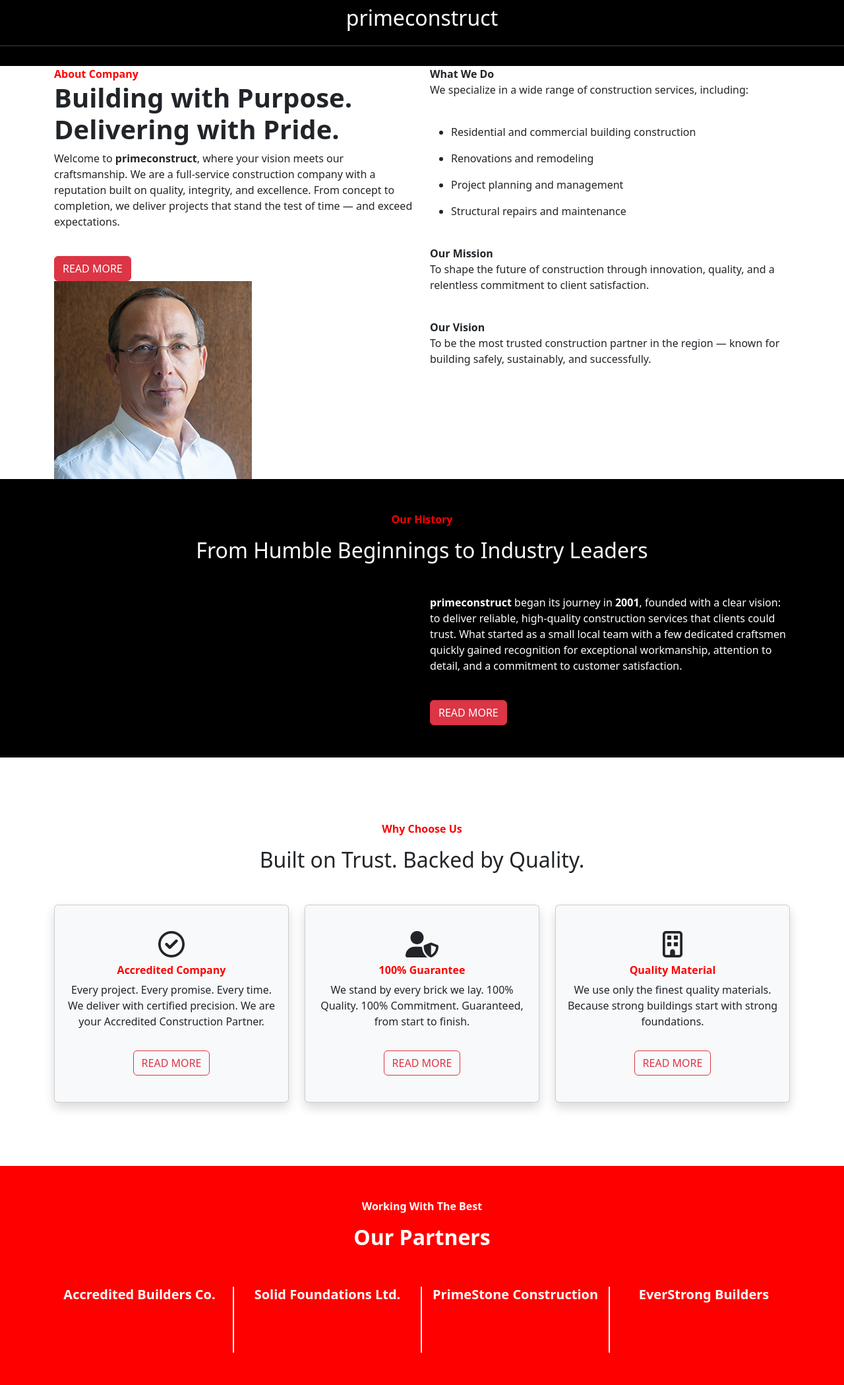
After one commit to Samarthgawade19/primeconstruct, a PHP site: page /about.php in a window 1280 px wide. The commit adds this page. Shown: the whole page at 66% size. Run offline with PHP 8.4, Linux system fonts and the light colour scheme.

Commit message:
About page added and some changes in header

```diff
--- /dev/null
+++ b/about.php
@@ -0,0 +1,138 @@
+<?php
+include "header.php";
+?>
+<div class="container">
+    <div class="row">
+        <div class="col-6">
+            <b style="color: red;">About Company</b>
+            <h1><b>Building with Purpose. Delivering with Pride.</b></h1>
+            <p>Welcome to <b>primeconstruct</b>, where your vision meets our craftsmanship. We are a full-service
+                construction company with a reputation built on quality, integrity, and excellence. From concept to
+                completion, we deliver projects that stand the test of time — and exceed expectations.</p>
+            <br>
+            <button type="button" class="btn btn-danger"> READ MORE </button>
+            <br>
+            <img src="../img/founder.jpg" alt="">
+        </div>
+        <div class="col-6">
+            <b>What We Do</b>
+            <p>We specialize in a wide range of construction services, including:</p>
+            <br>
+            <ul>
+                <li>
+                    <p>Residential and commercial building construction</p>
+                </li>
+                <li>
+                    <p>Renovations and remodeling</p>
+                </li>
+                <li>
+                    <p>Project planning and management</p>
+                </li>
+                <li>
+                    <p>Structural repairs and maintenance</p>
+                </li>
+            </ul>
+            <br>
+            <b>Our Mission</b>
+            <p>To shape the future of construction through innovation, quality, and a relentless commitment to client
+                satisfaction.</p>
+            <br>
+            <b>Our Vision</b>
+            <p>To be the most trusted construction partner in the region — known for building safely, sustainably, and
+                successfully.</p>
+            <br>
+        </div>
+
+    </div>
+</div>
+<div class="row">
+    <div class="col-12" style="border: 1px solid black; background-color: black;">
+        <div class="container">
+            <p class="text-center mt-5"><b style="color:red;">Our History</b></p>
+            <div class="row">
+                <div class="col-12">
+                    <h2 style="color:white;" class="text-center mb-5">From Humble Beginnings to Industry Leaders</h2>
+                </div>
+            </div>
+            <div class="row">
+                <div class="col-6"></div>
+                <div class="col-6">
+                    <p style="color: white;"> <b>primeconstruct</b> began its journey in <b>2001</b>, founded with a
+                        clear vision: to deliver reliable, high-quality construction services that clients could trust.
+                        What started as a small local team with a few dedicated craftsmen quickly gained recognition for
+                        exceptional workmanship, attention to detail, and a commitment to customer satisfaction.</p>
+                    <br>
+                    <button type="button" class="btn btn-danger mb-5"> READ MORE </button>
+                </div>
+            </div>
+        </div>
+    </div>
+</div>
+<div class="row mt-5">
+    <div class="col-12 mt-5">
+        <div class="container">
+            <p class="text-center"><b style="color:red;">Why Choose Us</b></p>
+            <h2 class="text-center mb-5">Built on Trust. Backed by Quality.</h2>
+            <div class="row">
+                <div class="col-4">
+                    <div class="card shadow p-3 mb-5 bg-body-tertiary rounded d-flex align-items-center justify-content-center"
+                        style="height: 300px;">
+                        <i class="fa-regular fa-circle-check" style="font-size: 40px; margin-bottom: 10px;"></i>
+                        <h6 class="text-center" style="color:red;"><b>Accredited Company</b></h6>
+                        <p class="text-center">Every project. Every promise. Every time.
+                            We deliver with certified precision.
+                            We are your Accredited Construction Partner.
+                        </p>
+                        <button type="button" class="btn btn-outline-danger mt-3"> READ MORE </button>
+                    </div>
+                </div>
+                <div class="col-4">
+                    <div class="card shadow p-3 mb-5 bg-body-tertiary rounded d-flex align-items-center justify-content-center"
+                        style="height: 300px;">
+                        <i class="fa-solid fa-user-shield" style="font-size: 40px; margin-bottom: 10px;"></i>
+                        <h6 class="text-center" style="color:red;"><b>100% Guarantee</b></h6>
+                        <p class="text-center">We stand by every brick we lay.
+                            100% Quality. 100% Commitment.
+                            Guaranteed, from start to finish.</p>
+                        <button type="button" class="btn btn-outline-danger mt-3"> READ MORE </button>
+                    </div>
+                </div>
+                <div class="col-4">
+                    <div class="card shadow p-3 mb-5 bg-body-tertiary rounded d-flex align-items-center justify-content-center"
+                        style="height: 300px;">
+                        <i class="fa-regular fa-building" style="font-size: 40px; margin-bottom: 10px;"></i>
+                        <h6 class="text-center" style="color:red;"><b>Quality Material</b></h6>
+                        <p class="text-center">We use only the finest quality materials.
+                            Because strong buildings start with strong foundations.</p>
+                        <button type="button" class="btn btn-outline-danger mt-3"> READ MORE </button>
+                    </div>
+                </div>
+            </div>
+        </div>
+    </div>
+</div>
+<div class="row">
+    <div class="col-12 mt-5 pb-5" style="border: 1px solid red; background-color: red;">
+        <div class="container">
+            <p class="text-center mt-5"><b style="color:white">Working With The Best</b></p>
+            <h2 class="text-center" style="color:white"><b>Our Partners</b></h2>
+            <div class="row">
+                <div class="col-3 mt-5"
+                    style="height: 85px; color: white; border-right: 2px solid white; height: 100px">
+                    <h5 class="text-center"><b>Accredited Builders Co.</b></h5>
+                </div>
+                <div class="col-3 mt-5"
+                    style="height: 85px; color: white; border-right: 2px solid white; height: 100px">
+                    <h5 class="text-center"><b>Solid Foundations Ltd.</b></h5>
+                </div>
+                <div class="col-3 mt-5"
+                    style="height: 85px; color: white; border-right: 2px solid white; height: 100px">
+                    <h5 class="text-center"><b>PrimeStone Construction</b></h5>
+                </div>
+                <div class="col-3 mt-5" style="height: 85px; color: white;">
+                    <h5 class="text-center"><b>EverStrong Builders</b></h5>
+                </div>
+            </div>
+        </div>
+    </div>
+</div>
--- a/contact.php
+++ b/contact.php
@@ -1,4 +1,4 @@
-<b?php
+<?php
 include "header.php";
 ?>
 <!DOCTYPE html>
--- a/header.php
+++ b/header.php
@@ -1,28 +1,34 @@
-<link href="https://cdn.jsdelivr.net/npm/bootstrap@5.3.6/dist/css/bootstrap.min.css" rel="stylesheet" integrity="sha384-4Q6Gf2aSP4eDXB8Miphtr37CMZZQ5oXLH2yaXMJ2w8e2ZtHTl7GptT4jmndRuHDT" crossorigin="anonymous">
-<script src="https://cdn.jsdelivr.net/npm/bootstrap@5.3.6/dist/js/bootstrap.bundle.min.js" integrity="sha384-j1CDi7MgGQ12Z7Qab0qlWQ/Qqz24Gc6BM0thvEMVjHnfYGF0rmFCozFSxQBxwHKO" crossorigin="anonymous"></script>
+<link href="https://cdn.jsdelivr.net/npm/bootstrap@5.3.6/dist/css/bootstrap.min.css" rel="stylesheet"
+  integrity="sha384-4Q6Gf2aSP4eDXB8Miphtr37CMZZQ5oXLH2yaXMJ2w8e2ZtHTl7GptT4jmndRuHDT" crossorigin="anonymous">
+<script src="https://cdn.jsdelivr.net/npm/bootstrap@5.3.6/dist/js/bootstrap.bundle.min.js"
+  integrity="sha384-j1CDi7MgGQ12Z7Qab0qlWQ/Qqz24Gc6BM0thvEMVjHnfYGF0rmFCozFSxQBxwHKO" crossorigin="anonymous"></script>
+<link href="https://cdnjs.cloudflare.com/ajax/libs/font-awesome/6.0.0-beta3/css/all.min.css" rel="stylesheet">
 
-<nav class="navbar navbar-expand-lg bg-body-tertiary">
-  <div class="container-fluid">
-    <a class="navbar-brand" href="#">Navbar</a>
-    <button class="navbar-toggler" type="button" data-bs-toggle="collapse" data-bs-target="#navbarSupportedContent" aria-controls="navbarSupportedContent" aria-expanded="false" aria-label="Toggle navigation">
-      <span class="navbar-toggler-icon"></span>
-    </button>
+<div class="row text-center pt-2" style="background-color:black; height: 100px;">
+  <h2 style="color:white">
+    primeconstruct
+  </h2>
+  <hr style="color: white;">
+
   <div class="collapse navbar-collapse" id="navbarSupportedContent">
     <ul class="navbar-nav me-auto mb-2 mb-lg-0">
-        <li class="nav-item">
-          <a class="nav-link active" aria-current="page" href="#">Home</a>
+      <li>
+        <a aria-current="page" href="index.php" style="color:white">Home</a>
       </li>
-        <li class="nav-item">
-          <a class="nav-link" href="#">Link</a>
+      <li>
+        <a href="#" style="color:white">Link</a>
       </li>
       <li class="nav-item dropdown">
-          <a class="nav-link dropdown-toggle" href="#" role="button" data-bs-toggle="dropdown" aria-expanded="false">
+        <a class="nav-link dropdown-toggle" href="#" role="button" data-bs-toggle="dropdown" aria-expanded="false"
+          style="color:white">
           Dropdown
         </a>
         <ul class="dropdown-menu">
           <li><a class="dropdown-item" href="#">Action</a></li>
           <li><a class="dropdown-item" href="#">Another action</a></li>
-            <li><hr class="dropdown-divider"></li>
+          <li>
+            <hr class="dropdown-divider">
+          </li>
           <li><a class="dropdown-item" href="#">Something else here</a></li>
         </ul>
       </li>
@@ -30,10 +36,5 @@
         <a class="nav-link disabled" aria-disabled="true">Disabled</a>
       </li>
     </ul>
-      <form class="d-flex" role="search">
-        <input class="form-control me-2" type="search" placeholder="Search" aria-label="Search"/>
-        <button class="btn btn-outline-success" type="submit">Search</button>
-      </form>
   </div>
 </div>
-</nav>
```
Also changed, not shown: index.php (+2 -21 lines), footer.php (added), img/founder.jpg (added). Lines whose indentation alone changed are shown as unchanged.
